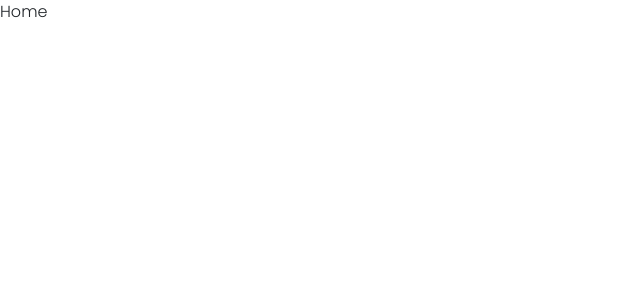
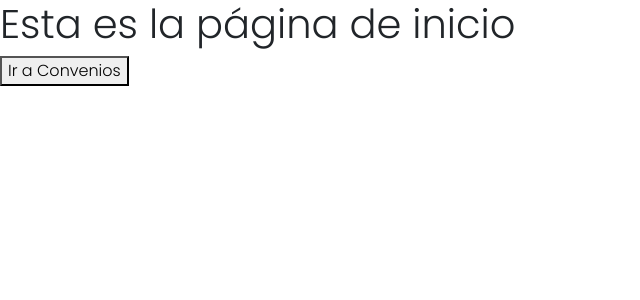
Before and after one commit to ultrasoft011/futura-react, a React (Create React App) app: page / in a window 1280 px wide. Shown: the top 300 px of the page, without its empty margins (0-640 px from the left). Built offline with nearby package versions, Linux system fonts and the light colour scheme.

Commit message:
redireccionar boton home a convenion

```diff
--- a/src/Routes/Home.jsx
+++ b/src/Routes/Home.jsx
@@ -1,7 +1,16 @@
-import React from 'react'
+import React from "react";
+import { useNavigate } from "react-router-dom";
 
 export const Home = () => {
+  const navigate = useNavigate();
+
+  const redirectToConvenios = () => {
+    navigate("/convenios");
+  };
   return (
-    <div>Home</div>
-  )
-}
+    <div>
+      <h1>Esta es la página de inicio</h1>
+      <button onClick={redirectToConvenios}>Ir a Convenios</button>
+    </div>
+  );
+};
```
